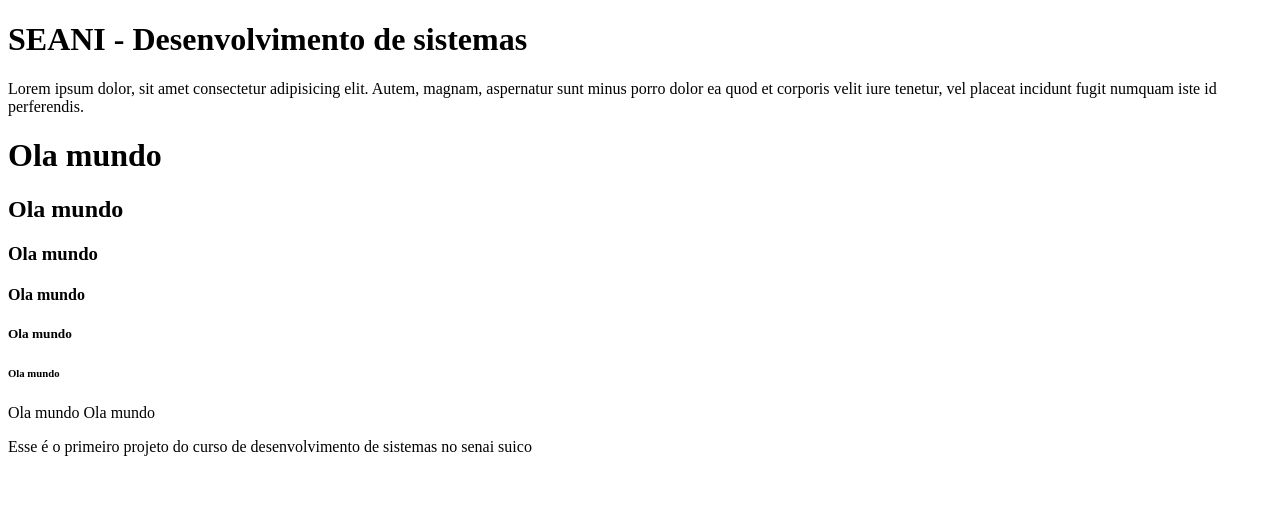
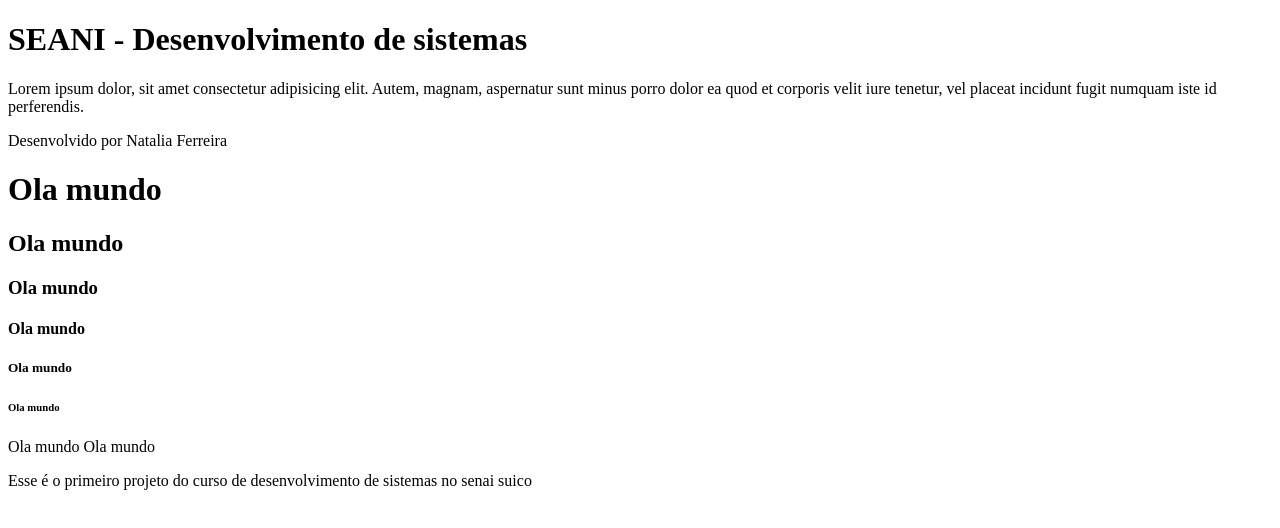
Before and after one commit to nataliahisf/Senai-LIMA-1DN, a plain HTML site: page Aula01/index.html in a window 1280 px wide. Drawn offline with Linux system fonts and the light colour scheme.

Commit message:
footer and span

```diff
--- a/Aula01/index.html
+++ b/Aula01/index.html
@@ -18,6 +18,9 @@
             Autem, magnam, aspernatur sunt minus porro dolor ea quod et corporis velit iure tenetur, vel placeat incidunt fugit numquam iste id perferendis.
         </p>
     </main>
+    <footer>
+        <span>Desenvolvido por Natalia Ferreira</span>
+    </footer>
     <title>Primeira pagina</title>
     <h1>Ola mundo</h1>
     <h2>Ola mundo</h2>
```
